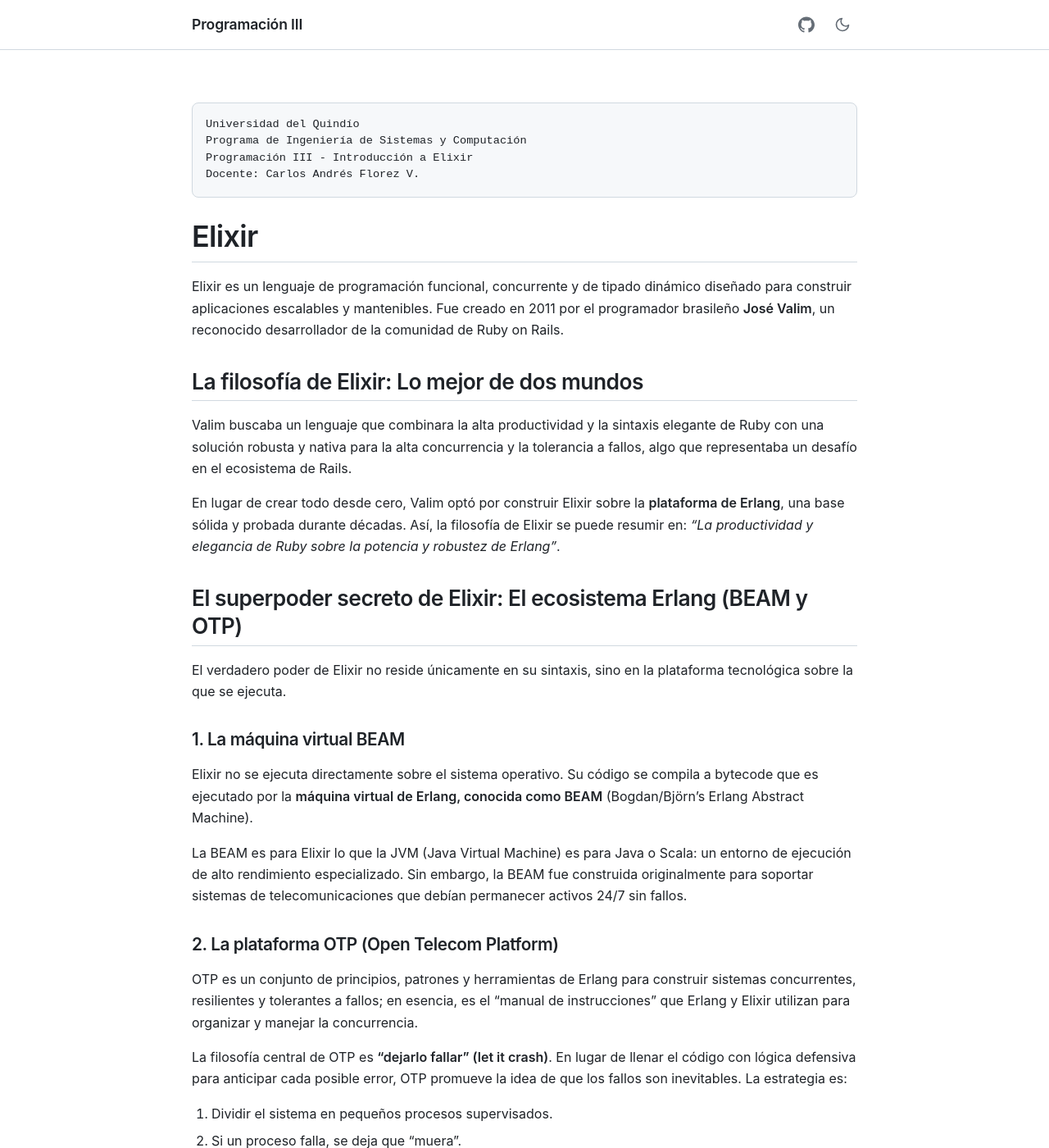
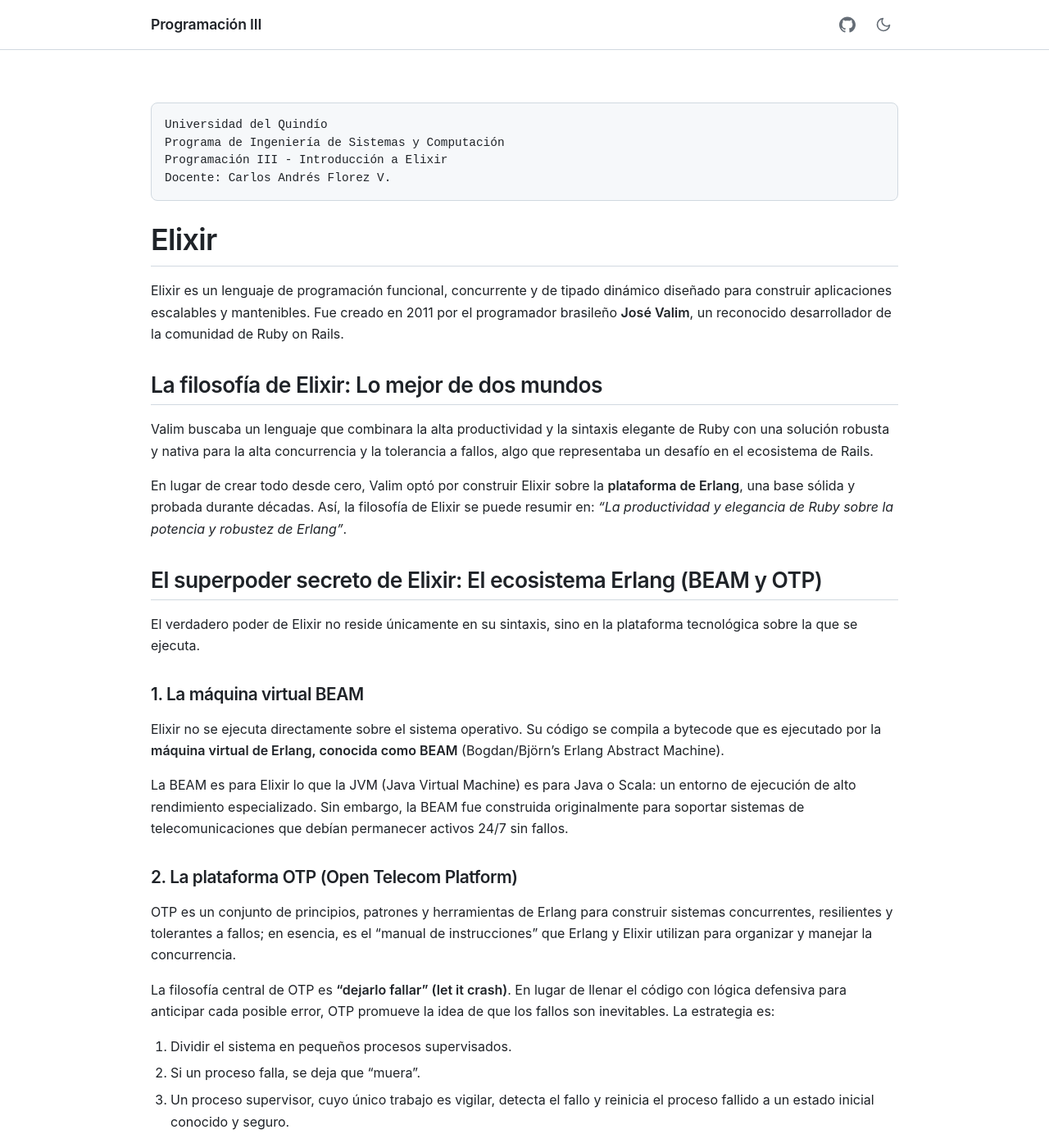
Before and after one commit to caflorezvi/guias-programacion3, a Jekyll site: the page built from docs/02.introduccion-elixir.md, in a window 1280 px wide and 1400 px high. Shown: the whole window at 82% size. Built offline with Jekyll 4.4.1, drawn with Linux system fonts in a browser that asks for light colours; our own code applies the rules of GitHub Pages for plain Markdown files.

Commit message:
Ajustes de estilos

```diff
--- a/docs/assets/css/style.css
+++ b/docs/assets/css/style.css
@@ -7,7 +7,7 @@
 
   --radius: 8px;
   --radius-sm: 6px;
-  --max-width: 860px;
+  --max-width: 960px;
   --transition: 0.2s ease;
 }
 
@@ -289,7 +289,7 @@
   padding: 1rem;
   overflow-x: auto;
   margin: 1.5rem 0;
-  font-size: 85%;
+  font-size: 0.9rem;
   line-height: 1.5;
 }
 
```
